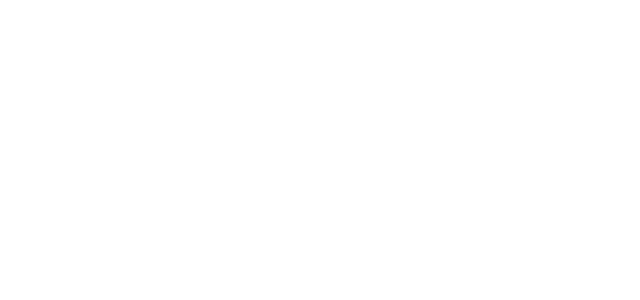
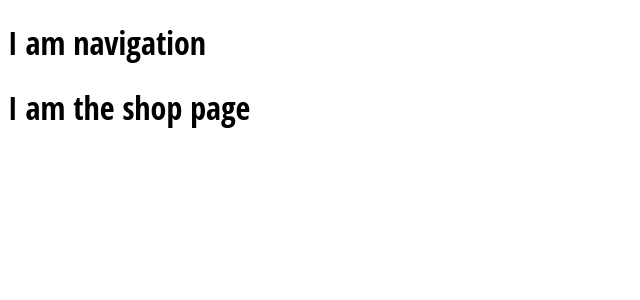
Before and after one commit to ericqiu04/ecommerce-store, a React (Create React App) app: page /shop in a window 1280 px wide. Before the commit this address had no page. Shown: the top 300 px of the page, without its empty margins (0-640 px from the left). Built offline with nearby package versions, Linux system fonts and the light colour scheme.

Commit message:
added outlet for navigation bar

```diff
--- a/src/App.js
+++ b/src/App.js
@@ -1,13 +1,24 @@
-import Home from './routes/home.component'
-import Shop from './routes/shop.component'
-import {Routes, Route} from 'react-router-dom';
+import Home from "./routes/home.component";
+import Shop from "./routes/shop.component";
+import { Routes, Route, Outlet } from "react-router-dom";
+
+const Navigation = () => {
+  return (
+    <div>
+      <h1>I am navigation</h1>
+      <Outlet />
+    </div>
+  );
+};
+
 const App = () => {
   return (
     <Routes>
-    <Route path = '/' element = {<Home/>}/>
-    <Route paht = '/shop' element = {<Shop/>} />
+      <Route path="/" element={<Navigation />}>
+        <Route index element={<Home />} />
+        <Route path="shop" element={<Shop />} />
+      </Route>
     </Routes>
-
   );
 };
 
--- a/src/routes/shop.component.jsx
+++ b/src/routes/shop.component.jsx
@@ -1,8 +1,9 @@
+const Shop = () => {
+  return (
+    <div>
+      <h1>I am the shop page</h1>
+    </div>
+  );
+};
 
-const Shop = () => {
-    return(
-        <h1>I am the shop page</h1>
-    )
-}
-
-export default Shop
+export default Shop;
```
